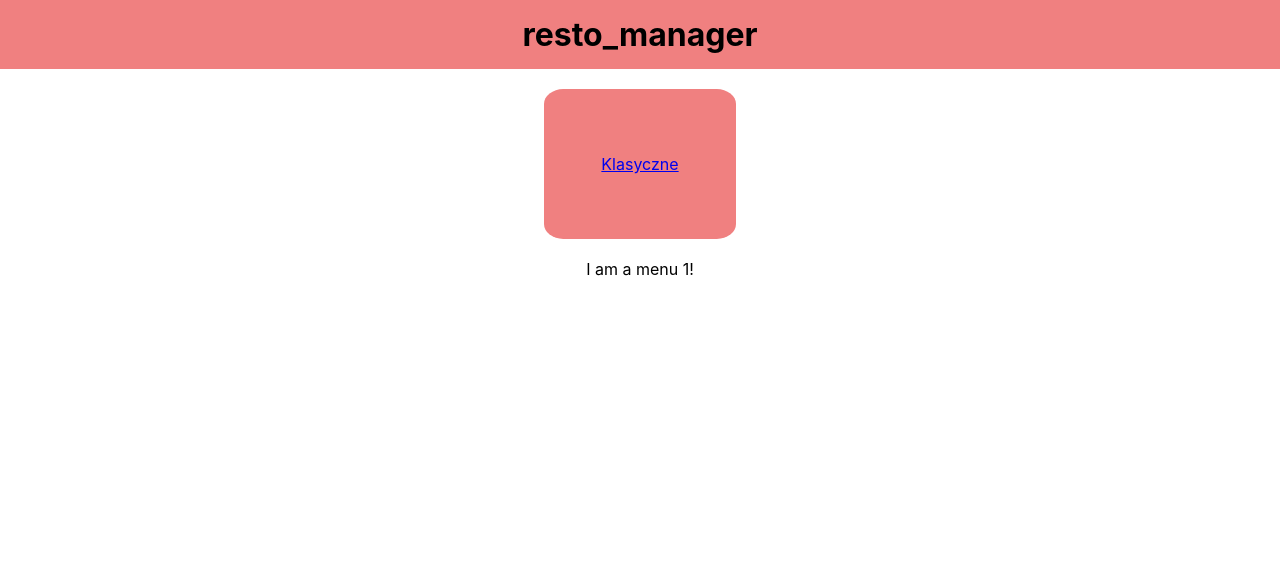
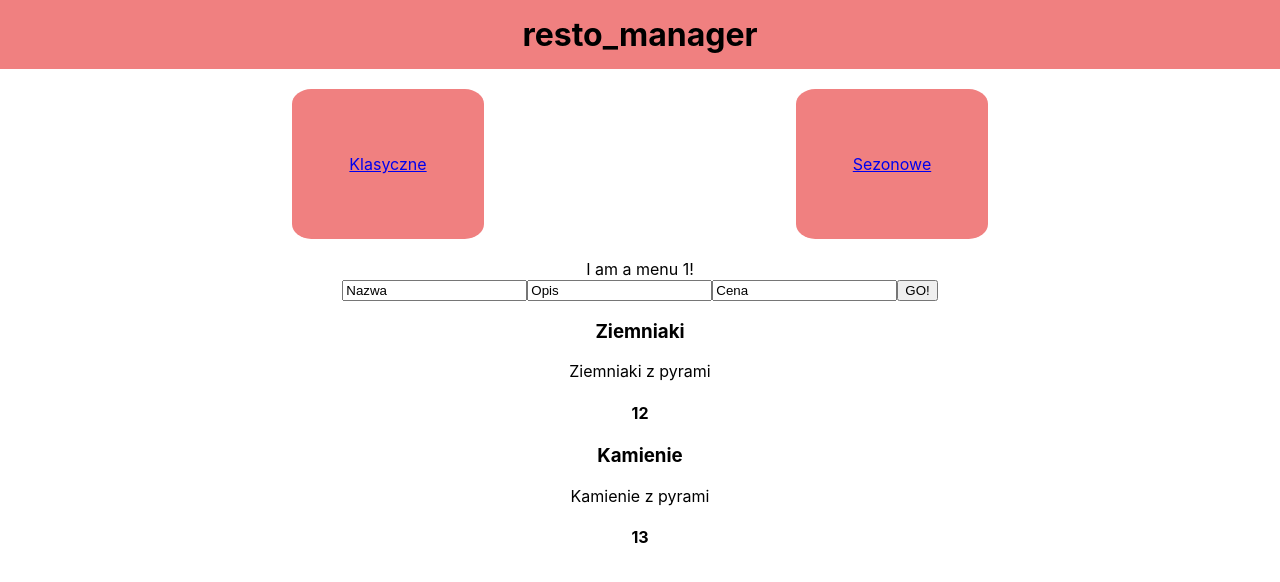
Before and after one commit to ant-st/restomanager, a React (Create React App) app: page /menus/1 in a window 1280 px wide. Shown: the top 582 px of the page. Built offline with nearby package versions, Linux system fonts and the light colour scheme.

Commit message:
menus state managment, adding new items to menus

```diff
--- a/src/MenuScreen/menuScreen.js
+++ b/src/MenuScreen/menuScreen.js
@@ -1,12 +1,74 @@
 import {useParams} from "react-router";
+import {useDispatch, useSelector} from "react-redux";
+import {addPositionToMenu, selectMenus} from "../Menus/menusSlice";
+import {useEffect, useState} from "react";
 
 export const MenuScreen = () => {
+    const dispatch = useDispatch();
+
     let { id } = useParams();
+    let menus = useSelector(selectMenus);
+
+    const [menuItems, setMenuItems] = useState([]);
+    const [newName, setNewName] = useState('');
+    const [newDesc, setNewDesc] = useState('');
+    const [newPrice, setNewPrice] = useState(0);
+
+    useEffect(() => {
+            for (let i=0;i<menus.length;i++) {
+                if (
+                    menus[i].id === Number(id)) {
+                    setMenuItems(menus[i].positions);
+                }
+            }
+        }, [menus, id]);
+
+    const renderMenuItems = (item) => {
+        return (
+            <div>
+                <h3>{item.name}</h3>
+                <p>{item.desc}</p>
+                <h4>{item.price}</h4>
+            </div>
+        )
+    }
+
+    const handleNameChange = ({target}) => {
+        setNewName(target.value);
+    }
+
+    const handleDescChange = ({target}) => {
+        setNewDesc(target.value);
+    }
+
+    const handlePriceChange = ({target}) => {
+        setNewPrice(target.value);
+    }
+
+    const handleSubmit = () => {
+        let newPosition = {
+            menuId: id,
+            name: newName,
+            desc: newDesc,
+            price: newPrice
+        }
+        dispatch(addPositionToMenu(newPosition));
+        console.log('Dispatched!');
+        console.log(menus);
+    }
+
     return (
         <div>
             I am a menu {id}!
-
-
+            <div id="menuPosCreator">
+                <input defaultValue="Nazwa" onChange={handleNameChange}/>
+                <input defaultValue="Opis" onChange={handleDescChange}/>
+                <input defaultValue="Cena" onChange={handlePriceChange}/>
+                <button onClick={handleSubmit}>GO!</button>
+            </div>
+            <div id="menuList">
+                {menuItems.map(renderMenuItems)}
+            </div>
         </div>
     )
 }
--- a/src/Menus/menusSlice.js
+++ b/src/Menus/menusSlice.js
@@ -2,11 +2,27 @@ import {createSlice} from "@reduxjs/toolkit";
 
 const menusSlice = createSlice({
     name: 'menus',
-    initialState: [{id:1, name: 'Klasyczne', positions: [{name: 'Ziemniaki', desc: 'Ziemniaki z pyrami', price: 12}]}],
+    initialState: [{id:1, name: 'Klasyczne', positions: [{name: 'Ziemniaki', desc: 'Ziemniaki z pyrami', price: 12}, {name: 'Kamienie', desc: 'Kamienie z pyrami', price: 13}]}, {id:2, name: 'Sezonowe', positions: [{name: 'Ziemniaki', desc: 'Ziemniaki z pyrami', price: 12}]}],
     reducers: {
         addMenu: (state, action) => {
             state.push(action.payload);
         },
+        addPositionToMenu: (state, action) => {
+            let newPosition = {
+                name: action.payload.name,
+                desc: action.payload.desc,
+                price: action.payload.price,
+            }
+            for (let i=0;i<state.length;i++) {
+                if (state[i].id === Number(action.payload.menuId)) {
+                    console.log('inside');
+                    state[i].positions.push(newPosition);
+                    return;
+                }
+
+            }
+        },
+
 
     }
 });
@@ -15,8 +31,11 @@ export const selectMenus = (state) => {
     return state.menus;
 };
 
+
+
 export const {
-    addTable
+    addTable,
+    addPositionToMenu
 } = menusSlice.actions;
 
 export default menusSlice.reducer;
```
